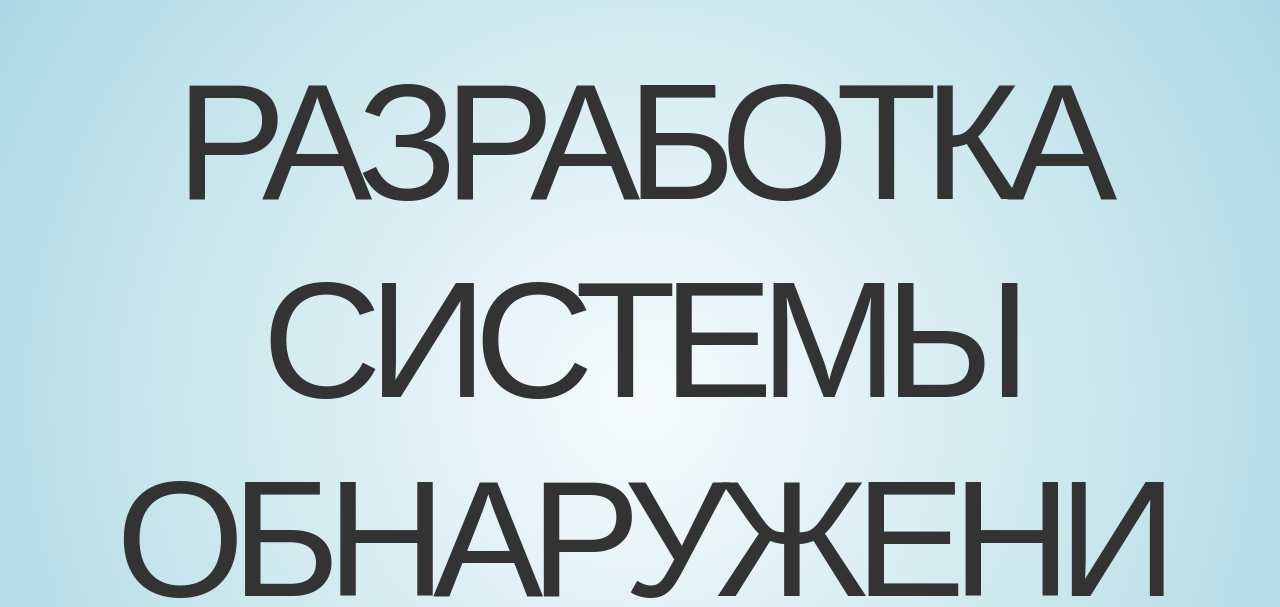
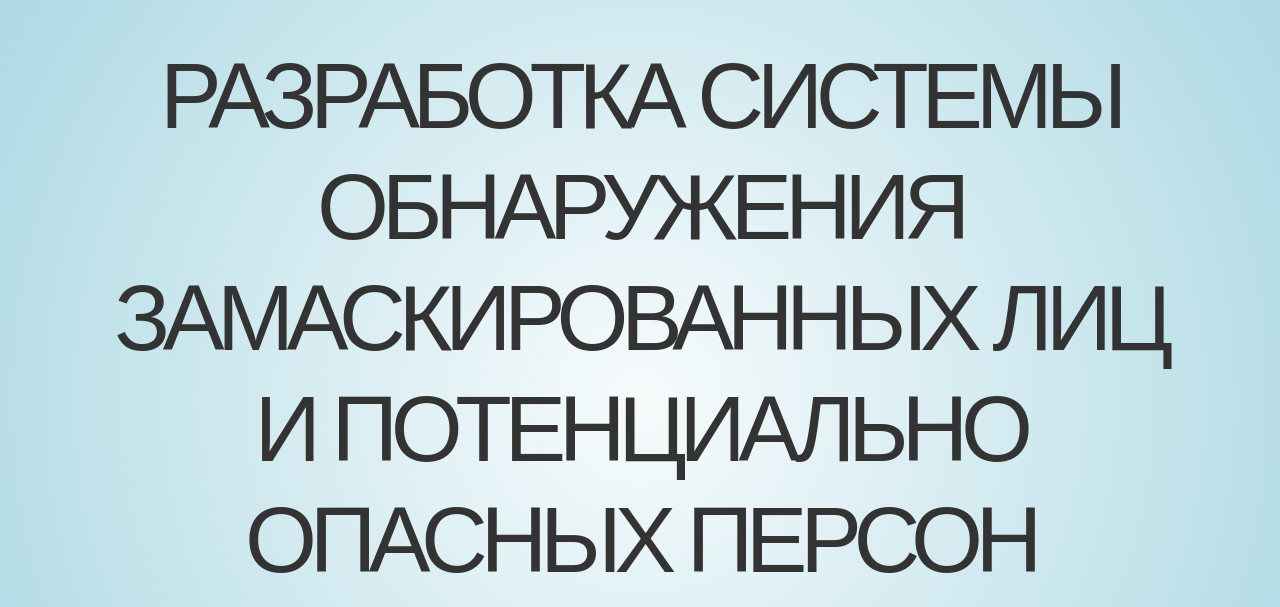
Before and after one commit to ArsenyZorin/umnik-slides, a plain HTML site: page index.html in a window 1280 px wide. Shown: the top 607 px of the page. Drawn offline with nearby package versions, Linux system fonts and the light colour scheme.

Commit message:
Fixes title size

```diff
--- a/index.html
+++ b/index.html
@@ -34,7 +34,7 @@
     <div class="slides">
 
 <section id="title-slide">
-  <h1 class="title">Разработка системы обнаружения замаскированных лиц и потенциально опасных персон</h1>
+  <h2 class="title">Разработка системы обнаружения замаскированных лиц и потенциально опасных персон</h2>
   <p class="author">Зорин Арсений Геннадьевич</p>
   <p class="date">24.10.2019</p>
 </section>
```
